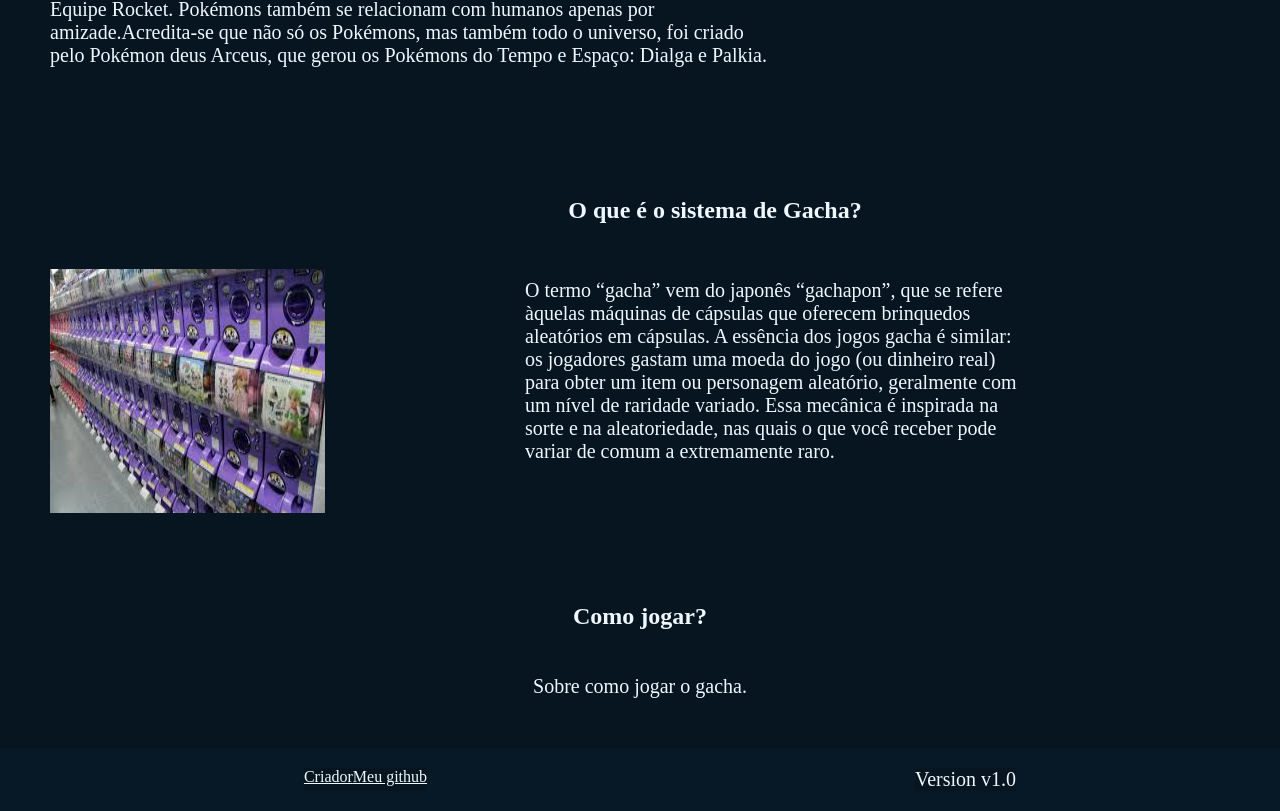
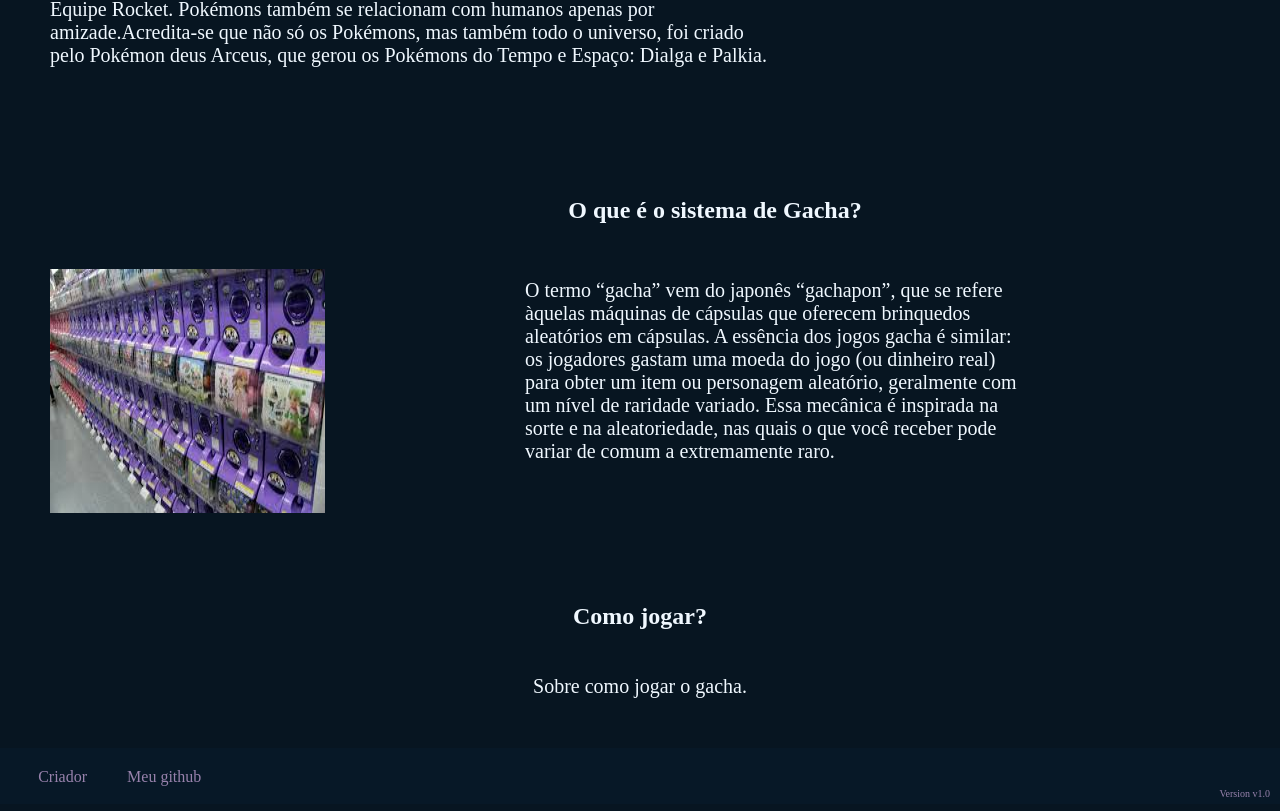
Before and after one commit to GabrielFDevelop/estudoAngular1, an Angular app in the folder estudoAngular1/: page / in a window 1280 px wide. Shown: the part 919-1730 px from the top of the page. Built offline with nearby package versions, Linux system fonts and the light colour scheme.

Commit message:
Atualização na estilização do footer.

```diff
--- a/estudoAngular1/src/app/components/footer/footer.component.css
+++ b/estudoAngular1/src/app/components/footer/footer.component.css
@@ -2,7 +2,7 @@
   display: flex;
   margin: 0;
   background-color: #071827;
-  padding: 20px;
+  padding: 20px 0 0 0;
 }
 
 .listFooter{
@@ -10,8 +10,28 @@
   justify-content: center;
   list-style: none;
   background-color: #071827;
+  padding: 0 980px 0 0;
+}
+
+.itemListFooter{
+  display: flex;
+  justify-content: center;
+  background: none;
+  padding: 0 20px 0 20px;
 }
 
 .linkFooter{
+  text-decoration: none;
+  color: #9882AC;
+  background: none;
+}
+
+.versionFooter{
   display: flex;
+  justify-content: end;
+  color: #9882AC;
+  background: none;
+  font-size: 10px;
+  margin: 0;
+  padding: 20px 10px 5px 0;
 }
--- a/estudoAngular1/src/app/components/footer/footer.component.html
+++ b/estudoAngular1/src/app/components/footer/footer.component.html
@@ -1,7 +1,7 @@
 <footer class="footerPagina">
     <ul class="listFooter">
-        <li><a routerLink="/criadoPor" class="linkFooter">Criador</a></li>
-        <li><a href="https://github.com/GabrielFDevelop" class="linkFooter">Meu github</a></li>
+        <li class="itemListFooter"><a routerLink="/criadoPor" class="linkFooter">Criador</a></li>
+        <li class="itemListFooter"><a href="https://github.com/GabrielFDevelop" class="linkFooter">Meu github</a></li>
     </ul>
     <p class="versionFooter">Version v1.0</p>
 </footer>
```
